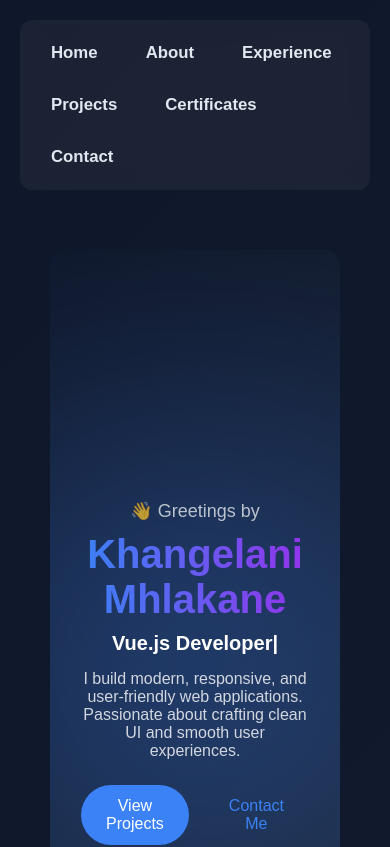
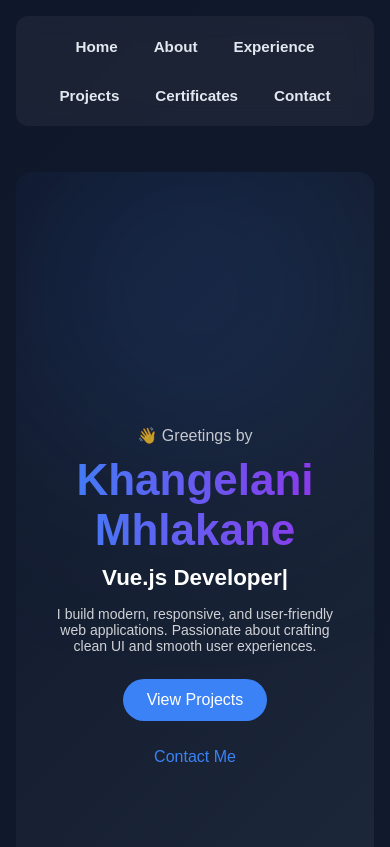
Before and after one commit to Khangelan/Mhlakane_portfolio_1, a Vue app: page / in a window 390 px wide. Shown: the top 847 px of the page. Built offline with nearby package versions, Linux system fonts and the light colour scheme; the HTML template or start-up script is replaced by a standard one.

Commit message:
i made the app responsive

```diff
--- a/src/App.vue
+++ b/src/App.vue
@@ -31,6 +31,13 @@ import Contact from './components/Contact.vue'
   box-sizing: border-box;
 }
 
+html,
+body {
+  min-height: 100%;
+  width: 100%;
+  overflow-x: hidden;
+}
+
 /* BODY */
 body {
   font-family: 'Arial', sans-serif;
@@ -42,15 +49,15 @@ body {
 .app-container {
   max-width: 1200px;
   margin: 0 auto;
-  padding: 20px;
+  padding: 20px 16px;
 }
 
 /* MAIN CONTENT */
 .main-content {
   display: flex;
   flex-direction: column;
-  gap: 60px;
-  padding: 30px;
+  gap: 50px;
+  padding: 20px 0;
 }
 
 /* SECTION STYLE */
@@ -60,6 +67,7 @@ body {
   border-radius: 15px;
   backdrop-filter: blur(10px);
   transition: 0.3s;
+  width: min(100%, 100%);
 }
 
 .main-content > *:hover {
@@ -70,21 +78,22 @@ body {
 /* NAVBAR */
 nav {
   display: flex;
-  justify-content: space-between;
+  justify-content: center;
   align-items: center;
-  gap: 25px;
-  padding: 15px;
+  gap: 20px;
+  padding: 14px 16px;
   background: rgba(255, 255, 255, 0.05);
   border-radius: 12px;
   margin-bottom: 30px;
   backdrop-filter: blur(10px);
+  flex-wrap: wrap;
 }
 
 nav a {
   text-decoration: none;
   color: #00d4ff;
   font-weight: 600;
-  padding: 8px 16px;
+  padding: 8px 14px;
   border-radius: 6px;
   transition: 0.3s;
 }
@@ -93,4 +102,30 @@ nav a:hover {
   background: #00d4ff;
   color: #000;
 }
+
+@media (max-width: 900px) {
+  .app-container {
+    padding: 16px;
+  }
+
+  .main-content {
+    gap: 35px;
+    padding: 16px 0;
+  }
+
+  .main-content > * {
+    padding: 20px;
+  }
+}
+
+@media (max-width: 640px) {
+  nav {
+    padding: 12px 12px;
+  }
+
+  nav a {
+    padding: 10px 14px;
+    font-size: 0.95rem;
+  }
+}
 </style>
--- a/src/components/Home.vue
+++ b/src/components/Home.vue
@@ -59,14 +59,18 @@ onMounted(() => {
   color: white;
   position: relative;
   overflow: hidden;
+  padding: 40px 16px;
 }
 
 /* subtle glowing background */
 .overlay {
   position: absolute;
-  width: 600px;
-  height: 600px;
-  background: radial-gradient(circle, rgba(59, 130, 246, 0.4), transparent);
+  top: -40px;
+  left: 50%;
+  width: 520px;
+  height: 520px;
+  transform: translateX(-50%);
+  background: radial-gradient(circle, rgba(59, 130, 246, 0.35), transparent);
   filter: blur(120px);
   animation: float 6s ease-in-out infinite;
 }
@@ -74,28 +78,28 @@ onMounted(() => {
 @keyframes float {
   0%,
   100% {
-    transform: translateY(0);
+    transform: translateX(-50%) translateY(0);
   }
   50% {
-    transform: translateY(-40px);
+    transform: translateX(-50%) translateY(-40px);
   }
 }
 
 .content {
   text-align: center;
   z-index: 1;
-  max-width: 700px;
+  max-width: min(700px, 100%);
   padding: 20px;
 }
 
 /* typography */
 .intro {
   font-size: 18px;
-  opacity: 0.7;
+  opacity: 0.75;
 }
 
 .name {
-  font-size: 60px;
+  font-size: clamp(2.75rem, 7vw, 4.5rem);
   font-weight: bold;
   margin: 10px 0;
   background: linear-gradient(to right, #3b82f6, #9333ea);
@@ -104,7 +108,7 @@ onMounted(() => {
 }
 
 .role {
-  font-size: 28px;
+  font-size: clamp(1.4rem, 3vw, 2.2rem);
   margin-bottom: 15px;
 }
 
@@ -128,6 +132,7 @@ onMounted(() => {
 .buttons {
   display: flex;
   justify-content: center;
+  flex-wrap: wrap;
   gap: 15px;
 }
 
@@ -136,7 +141,7 @@ button,
   display: inline-flex;
   align-items: center;
   justify-content: center;
-  padding: 12px 25px;
+  padding: 12px 24px;
   border-radius: 30px;
   border: none;
   cursor: pointer;
@@ -152,7 +157,7 @@ button,
 
 .primary:hover {
   background: #2563eb;
-  transform: scale(1.05);
+  transform: scale(1.03);
 }
 
 .secondary {
@@ -164,17 +169,48 @@ button,
 .secondary:hover {
   background: #3b82f6;
   color: white;
-  transform: scale(1.05);
+  transform: scale(1.03);
 }
 
 /* responsive */
 @media (max-width: 768px) {
-  .name {
-    font-size: 40px;
+  .home {
+    padding: 50px 14px 30px;
   }
 
-  .role {
-    font-size: 20px;
+  .overlay {
+    width: 420px;
+    height: 420px;
+    top: -30px;
+  }
+
+  .description {
+    font-size: 15px;
+  }
+
+  .buttons {
+    flex-direction: column;
+    align-items: center;
+  }
+}
+
+@media (max-width: 480px) {
+  .home {
+    padding: 40px 12px 24px;
+  }
+
+  .overlay {
+    width: 300px;
+    height: 300px;
+    top: -20px;
+  }
+
+  .intro {
+    font-size: 16px;
+  }
+
+  .description {
+    font-size: 14px;
   }
 }
 </style>
--- a/src/components/Navbar.vue
+++ b/src/components/Navbar.vue
@@ -22,22 +22,41 @@ nav {
 .nav-links {
   display: flex;
   flex-wrap: wrap;
-  gap: 16px;
+  gap: 12px;
+  justify-content: center;
 }
 
 a {
   text-decoration: none;
   color: inherit;
   font-weight: 600;
-  font-size: 1.05em;
-  padding: 8px 16px;
+  font-size: 1rem;
+  padding: 8px 14px;
   border-radius: 6px;
   transition:
     background-color 0.3s,
-    color 0.3s;
+    color 0.3s,
+    transform 0.3s;
 }
 
 a:hover {
-  opacity: 0.9;
+  opacity: 0.95;
+  transform: translateY(-1px);
+}
+
+@media (max-width: 640px) {
+  nav {
+    gap: 10px;
+  }
+
+  .nav-links {
+    width: 100%;
+    justify-content: center;
+  }
+
+  a {
+    padding: 10px 12px;
+    font-size: 0.95rem;
+  }
 }
 </style>
```
